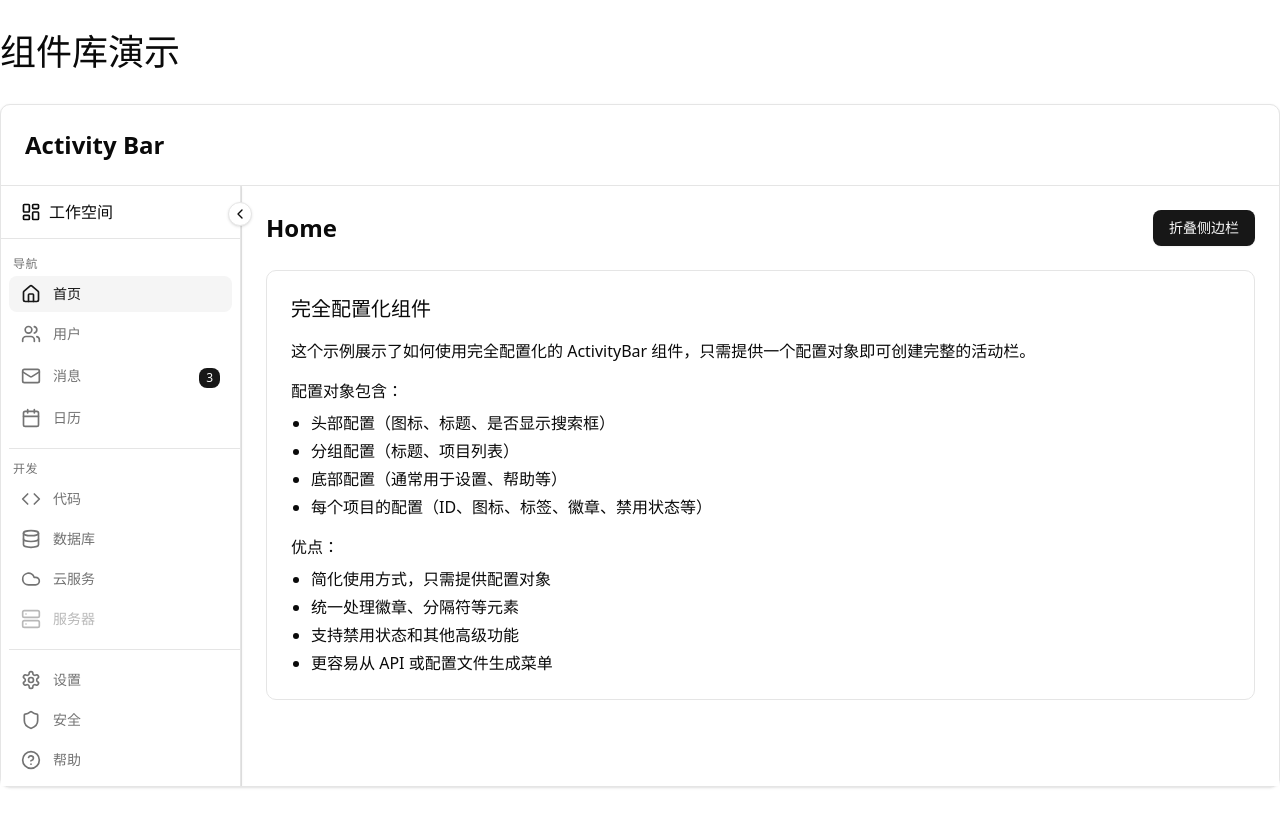
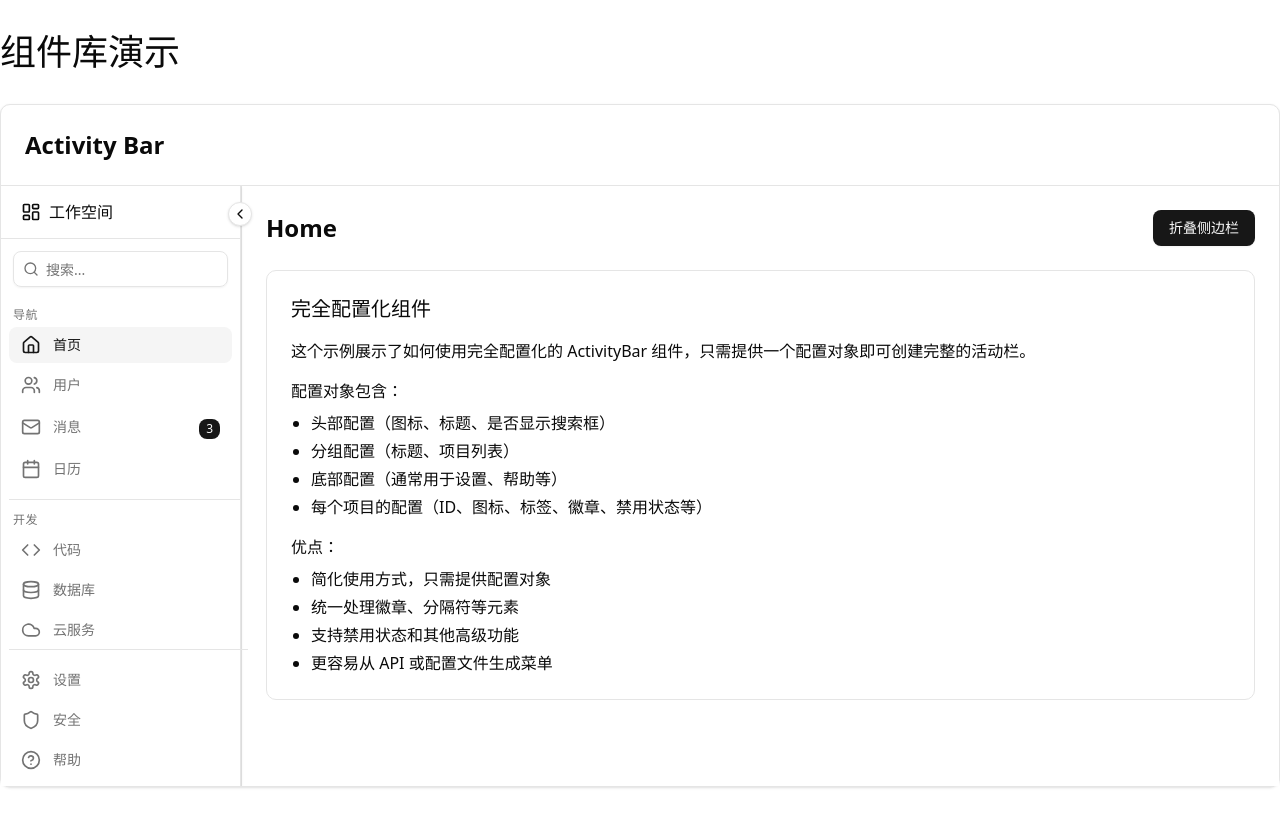
Before and after one commit to Peiiii/composite-kit, a React (Vite) app: page / in a window 1280 px wide. Built offline with nearby package versions, Linux system fonts and the light colour scheme.

Commit message:
feat(activity-bar): optimize layout and transitions - Implement fixed header/footer with scrollable content, reduce transition duration, fix container overflow, improve demo structure

```diff
--- a/src/components/activity-bar/activity-bar.tsx
+++ b/src/components/activity-bar/activity-bar.tsx
@@ -76,7 +76,13 @@ export function ActivityBar({
         )}
         {...props}
       >
-        <div className="flex flex-col flex-1 overflow-y-auto scrollbar-hide">{children}</div>
+        <div className="flex flex-col h-full">
+          <div className="flex-shrink-0">{React.Children.toArray(children)[0]}</div>
+          <div className="flex-1 overflow-y-auto scrollbar-hide">
+            {React.Children.toArray(children).slice(1, -1)}
+          </div>
+          <div className="flex-shrink-0">{React.Children.toArray(children).at(-1)}</div>
+        </div>
         {toggleable && (
           <Button
             variant="ghost"
```
